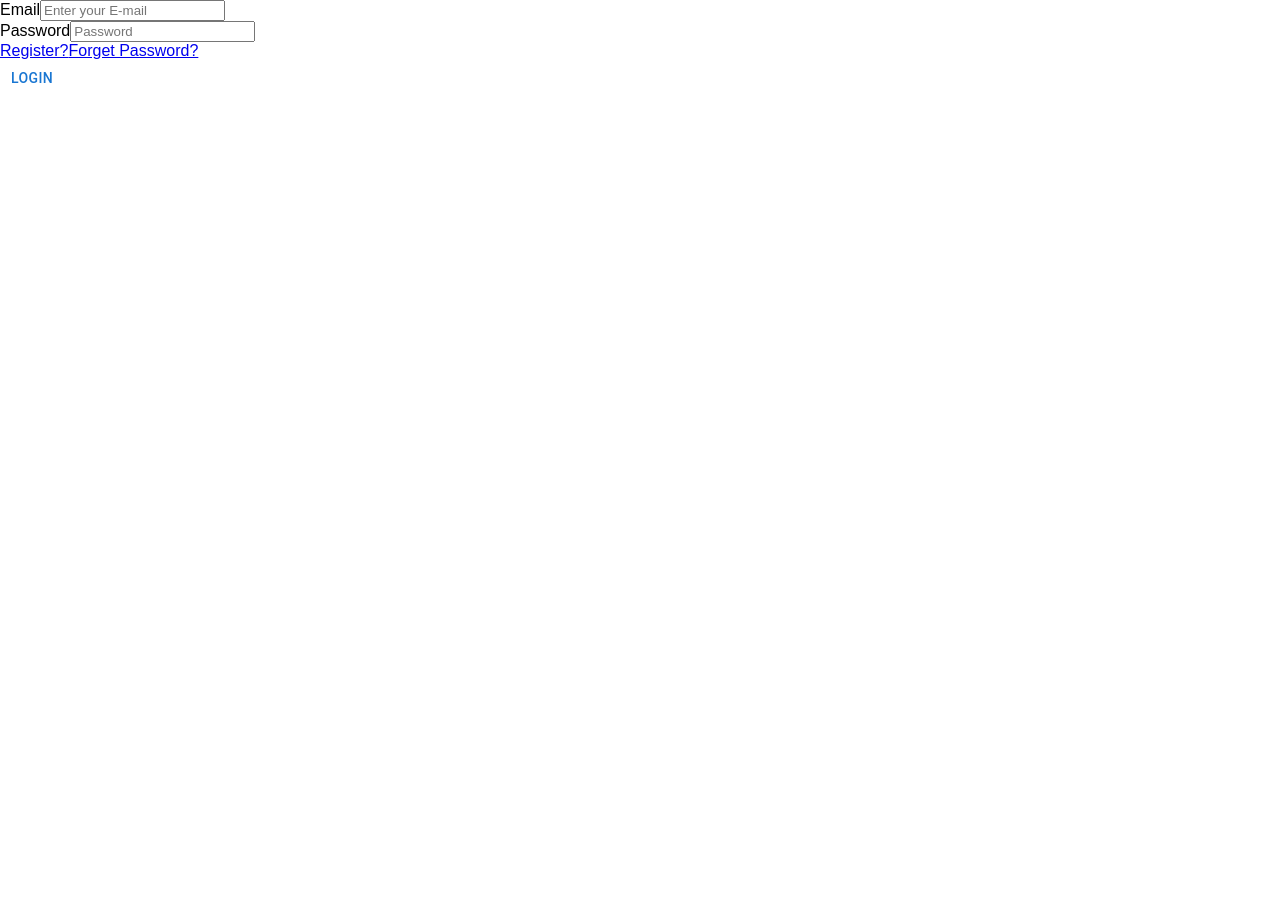
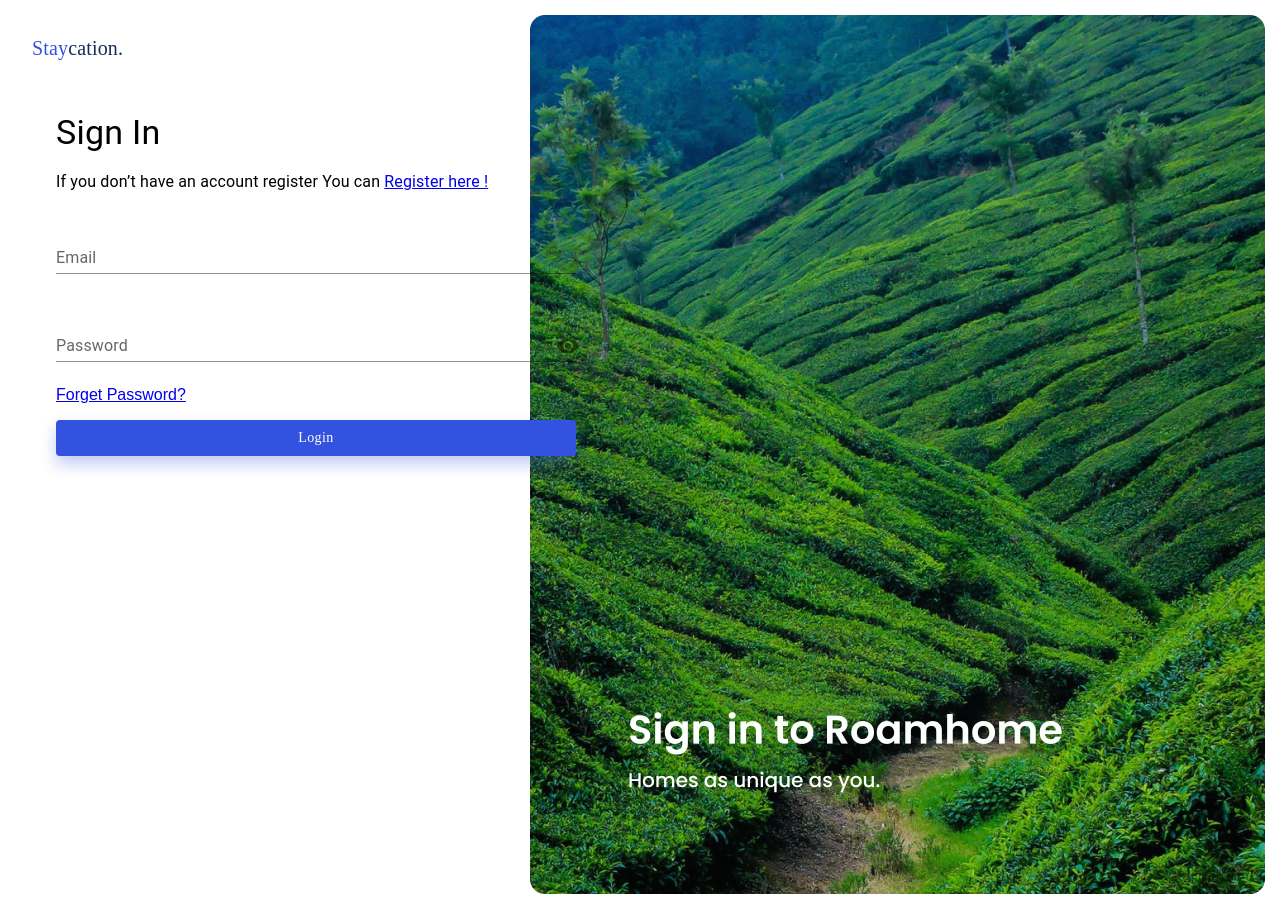
Before and after one commit to hegazy777/hotel-management-system, a React (Vite) app: page /login in a window 1280 px wide. Before the commit the page ends 800 px from the top, so only its background shows below. Built offline with nearby package versions, Linux system fonts and the light colour scheme; a web font is replaced by a local one.

Commit message:
Login page

```diff
--- a/src/App.tsx
+++ b/src/App.tsx
@@ -17,13 +17,13 @@ import Dashboard from "./modules/Dashboard/Dashboard";
 
 function App() {
   const router = createBrowserRouter([
+    { index: true, element: <LandingPage /> },
     {
-      path: "",
+      path: "/",
       element: <AuthLayer />,
       errorElement: <NotFound />,
 
       children: [
-        { index: true, element: <LandingPage /> },
         { path: "login", element: <Login /> },
         { path: "register", element: <Register /> },
         { path: "change-password", element: <ChangePassword /> },
--- a/src/modules/Authentcations/Login/Login.tsx
+++ b/src/modules/Authentcations/Login/Login.tsx
@@ -11,7 +11,16 @@ import { useContext } from "react";
 import { AuthContext } from "../../../contexts/AuthContext";
 
 import { AxiosError } from "axios";
-import { Box, Button } from "@mui/material";
+import {
+  Box,
+  IconButton,
+  // Link as MUILink,
+  InputAdornment,
+  TextField,
+  Typography,
+} from "@mui/material";
+import { Visibility, VisibilityOff } from "@mui/icons-material";
+import CustomButton from "../../Shared/CustomButton/CustomButton";
 
 type DataType = { email: string; password: string };
 
@@ -24,10 +33,7 @@ export default function Login() {
 
   const {
     register,
-    formState: {
-      errors,
-      // isSubmitting
-    },
+    formState: { errors, isSubmitting },
     handleSubmit,
   } = useForm({
     mode: "onChange",
@@ -42,7 +48,7 @@ export default function Login() {
       localStorage.setItem("token", response.data.token);
 
       setToken(response?.data?.token);
-      navigate("/dashboard");
+      navigate("/");
       showSnackbar("Logged in successfully", "success");
     } catch (error) {
       const axiosError = error as AxiosError<{ message?: string }>;
@@ -53,62 +59,58 @@ export default function Login() {
     <div className="auth-content p-5">
       {/* <AuthTitle title={"Login"} /> */}
 
-      <Box component="form" onSubmit={handleSubmit(onSubmit)}>
-        <div className="input-group mb-1">
-          <label htmlFor="email">Email</label>
+      <Box
+        component="form"
+        onSubmit={handleSubmit(onSubmit)}
+        sx={{
+          display: "flex",
+          flexDirection: "column",
+          gap: "16px",
+          p: 2,
+        }}
+      >
+        <Typography variant="h4">Sign In</Typography>
 
-          <input
-            {...register("email")}
-            type="text"
-            // className="form-control"
-            placeholder="Enter your E-mail"
-            aria-label="Email"
-            aria-describedby="basic-addon1"
-          />
-        </div>
-        {errors.email && (
-          <div className="pb-3 text-danger">{errors.email.message}</div>
-        )}
+        <Typography>
+          If you don’t have an account register You can{" "}
+          <Link to="/register">Register here !</Link>
+        </Typography>
 
-        <div className="input-group mb-1">
-          <label htmlFor="password">Password</label>
+        <TextField
+          {...register("email")}
+          label="Email"
+          variant="standard"
+          fullWidth
+          margin="normal"
+          error={Boolean(errors.email)}
+          helperText={errors.email?.message}
+        />
 
-          <input
-            {...register("password")}
-            type={toggle ? "text" : "password"}
-            // className="form-control"
-            placeholder="Password"
-            aria-label="Password"
-            aria-describedby="basic-addon1"
-          />
-          <div className="input-group-append">
-            <span
-              className="input-group-text"
-              onClick={() => {
-                setToggle(!toggle);
-              }}
-            >
-              {/* <FontAwesomeIcon
-                color="white"
-                icon={toggle ? faEyeSlash : faEye}
-              /> */}
-            </span>
-          </div>
-        </div>
+        <TextField
+          {...register("password")}
+          type={toggle ? "text" : "password"}
+          label="Password"
+          variant="standard"
+          fullWidth
+          margin="normal"
+          error={Boolean(errors.password)}
+          helperText={errors.password?.message}
+          InputProps={{
+            endAdornment: (
+              <InputAdornment position="end">
+                <IconButton onClick={() => setToggle(!toggle)} edge="end">
+                  {toggle ? <VisibilityOff /> : <Visibility />}
+                </IconButton>
+              </InputAdornment>
+            ),
+          }}
+        />
 
-        {errors.password && (
-          <div className="pb-3 text-danger">{errors.password.message}</div>
-        )}
+        <Link to="/forget-password">Forget Password?</Link>
 
-        <div className="links d-flex justify-content-between my-3">
-          <Link className="text-white" to="/register">
-            Register?
-          </Link>
-          <Link className="text-white" to="/forget-password">
-            Forget Password?
-          </Link>
-        </div>
-        <Button type="submit">Login</Button>
+        <CustomButton fullWidth loading={isSubmitting} type="submit">
+          Login
+        </CustomButton>
       </Box>
     </div>
   );
--- a/src/modules/LandingPage/LandingPage.tsx
+++ b/src/modules/LandingPage/LandingPage.tsx
@@ -1,6 +1,14 @@
+import { useContext } from "react";
 import NavBar from "../Shared/NavBar/NavBar";
+import { AuthContext } from "../../contexts/AuthContext";
+import { Navigate } from "react-router-dom";
 
 export default function LandingPage() {
+  const { token, isManager } = useContext(AuthContext);
+
+  if (token && isManager) {
+    return <Navigate to="/dashboard" />;
+  }
   return (
     <>
       <NavBar />
--- a/src/modules/Shared/AuthLayout/AuthLayout.tsx
+++ b/src/modules/Shared/AuthLayout/AuthLayout.tsx
@@ -1,13 +1,33 @@
 import { Outlet, Navigate } from "react-router-dom";
 import { useContext } from "react";
 import { AuthContext } from "../../../contexts/AuthContext";
+import { Box, Container, Grid } from "@mui/material";
+import Logo from "../Logo/Logo";
+import LoginImg from "../../../assets/Group 33.png";
 export default function AuthLayout() {
   const { token, isManager } = useContext(AuthContext);
   if (token && isManager) {
     return <Navigate to="/dashboard" />;
   }
-  if (token && !isManager) {
+  if (token) {
     return <Navigate to="/" />;
   }
-  return <Outlet />;
+  return (
+    <Grid container spacing={2}>
+      <Grid size={6}>
+        <Box sx={{ padding: "2rem" }}>
+          <Logo />
+        </Box>
+
+        <Container maxWidth="sm">
+          <Outlet />
+        </Container>
+      </Grid>
+      <Grid size={6}>
+        {/* image  */}
+
+        <img style={{ float: "right", padding: "15px" }} src={LoginImg} />
+      </Grid>
+    </Grid>
+  );
 }
--- /dev/null
+++ b/src/modules/Shared/CustomButton/CustomButton.tsx
@@ -0,0 +1,19 @@
+import { Button, ButtonProps } from "@mui/material";
+export default function CustomButton(props: ButtonProps) {
+  const { children, ...rest } = props;
+
+  return (
+    <Button
+      variant="contained"
+      sx={{
+        backgroundColor: "#3252DF",
+        fontFamily: "Poppins",
+        textTransform: "none",
+        boxShadow: "0px 8px 15px 0px #3252DF4D",
+      }}
+      {...rest}
+    >
+      {children}
+    </Button>
+  );
+}
--- /dev/null
+++ b/src/modules/Shared/Logo/Logo.tsx
@@ -0,0 +1,10 @@
+import { Typography } from "@mui/material";
+
+export default function Logo() {
+  return (
+    <Typography variant="h6" sx={{ fontFamily: "Poppins", flexGrow: 1 }}>
+      <span style={{ color: "#3252DF" }}>Stay</span>
+      <span style={{ color: "#152C5B" }}>cation.</span>
+    </Typography>
+  );
+}
--- a/src/modules/Shared/NavBar/NavBar.tsx
+++ b/src/modules/Shared/NavBar/NavBar.tsx
@@ -1,14 +1,8 @@
-import {
-  AppBar,
-  Toolbar,
-  Typography,
-  Button,
-  Avatar,
-  Link,
-  Stack,
-} from "@mui/material";
+import { AppBar, Toolbar, Avatar, Link, Stack } from "@mui/material";
 import { useContext } from "react";
 import { AuthContext } from "../../../contexts/AuthContext";
+import CustomButton from "../CustomButton/CustomButton";
+import Logo from "../Logo/Logo";
 
 export default function NavBar() {
   const { token } = useContext(AuthContext);
@@ -19,11 +13,7 @@ export default function NavBar() {
       sx={{ paddingInline: "10rem" }}
     >
       <Toolbar>
-        {/* Title */}
-        <Typography variant="h6" sx={{ flexGrow: 1 }}>
-          Staycation.
-        </Typography>
-
+        <Logo />
         <Stack
           direction="row"
           spacing={2}
@@ -51,8 +41,8 @@ export default function NavBar() {
           )}
           {!token && (
             <>
-              <Button variant="contained">Register</Button>
-              <Button variant="contained">Login NOW</Button>
+              <CustomButton>Register</CustomButton>
+              <CustomButton>Login NOW</CustomButton>
             </>
           )}
           {token && (
```
Also changed, not shown: src/assets/Group 33.png (added).
